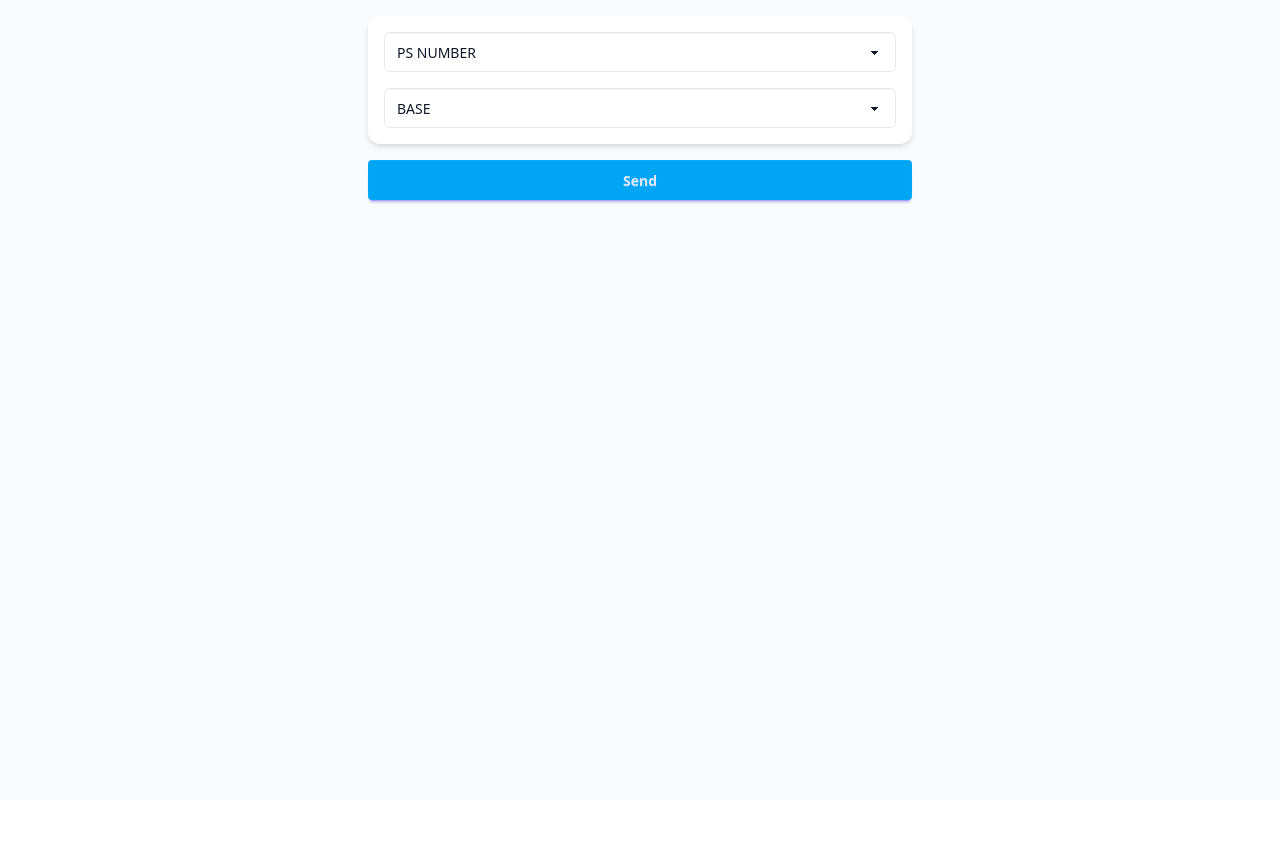
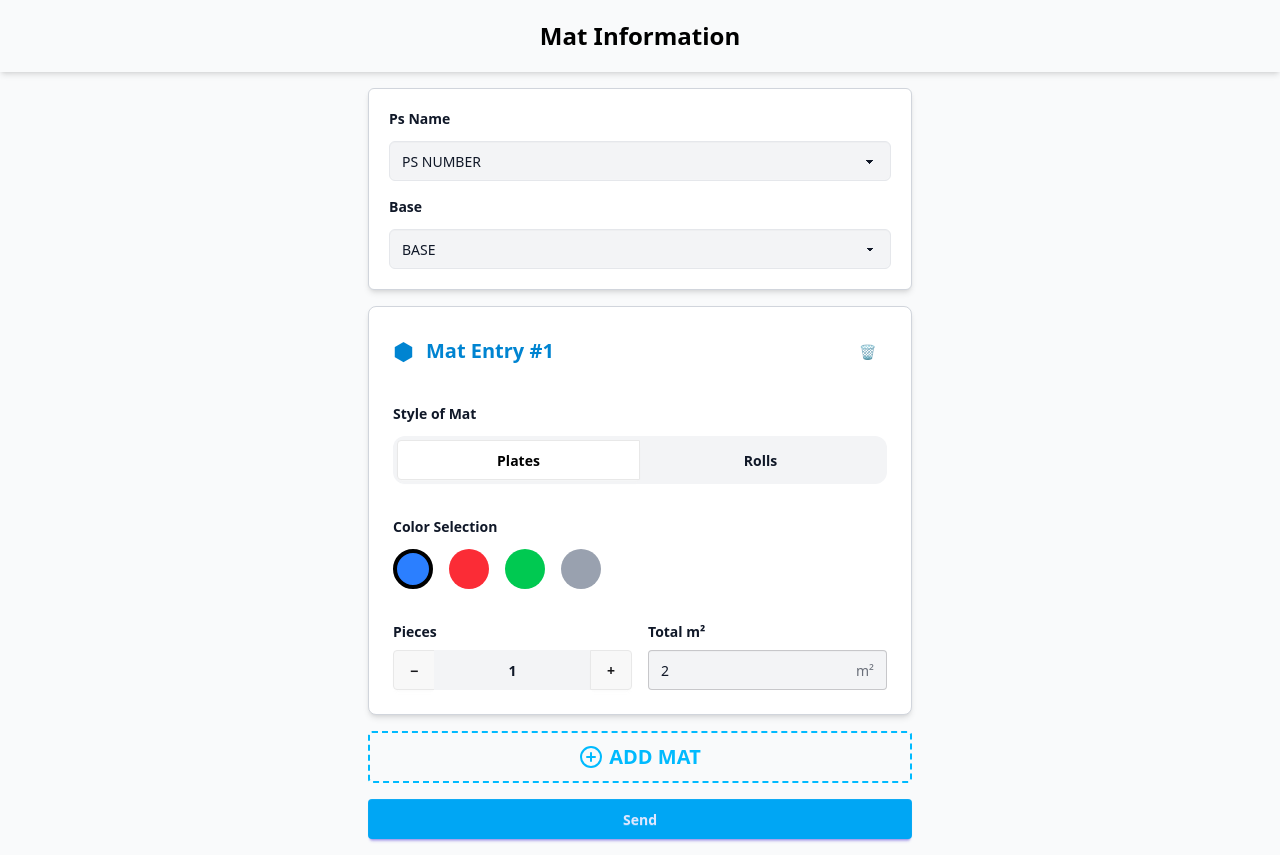
Before and after one commit to tehuanmelo/mat-form-app, a React (Vite) app: page / in a window 1280 px wide. Before the commit the page ends 800 px from the top, so only its background shows below. Built offline with nearby package versions, Linux system fonts and the light colour scheme.

Commit message:
added mat information

```diff
--- a/package.json
+++ b/package.json
@@ -11,6 +11,7 @@
   },
   "dependencies": {
     "@tailwindcss/vite": "^4.1.18",
+    "lucide-react": "^0.563.0",
     "react": "^19.2.0",
     "react-dom": "^19.2.0",
     "react-hot-toast": "^2.6.0",
--- a/src/components/Form.jsx
+++ b/src/components/Form.jsx
@@ -2,74 +2,102 @@ import { useState } from "react";
 import { coaches, bases } from "../constants.js";
 import useDataSubmit from "../hooks/useDataSubmit.js";
 import toast from "react-hot-toast";
+import MatEntry from "./MatEntry.jsx";
+import SenderCard from "./SenderCard.jsx";
+import MatEntries from "./MatEntries.jsx";
 
 export default function Form() {
-  const [form, setForm] = useState({
+  const [data, setData] = useState({
     psName: "",
     base: "",
   });
 
-  const { submit, loading} = useDataSubmit();
+  const { submit, loading } = useDataSubmit();
 
   function handleChange(e) {
     const { name, value } = e.target;
-    setForm((prev) => ({ ...prev, [name]: value }));
-    console.log(value);
+    setData((prev) => ({ ...prev, [name]: value}));
+  }
+
+  // ***************  HANDLE MAT FUNCTIONS *****************
+  // ***********************************************
+
+  const newMat = () => {
+    return {
+      id: crypto.randomUUID(),
+      style: "plate",
+      color: "blue",
+      pieces: 1,
+    };
+  };
+  const [mats, setMats] = useState([newMat()]);
+
+  function removeMat(id) {
+    setMats((prev) => prev.filter((item) => item.id !== id));
+  }
+
+  function addMat(id, patch) {
+    setMats((prev) =>
+      prev.map((item) => (item.id === id ? { ...item, ...patch } : item)),
+    );
+  }
+
+  // ***********************************************
+  // ***********************************************
+
+//   VALIDDATIONS **********
+function validateForm() {
+    if (!data.psName) return "Enter Ps and Name"
+    if (!data.base) return "Enter Base"
+    if (!mats.length) return "Enter at least one mat"
+    for (const mat of mats) {
+        if (mat.pieces <= 0) return "Enter at least one piece of mat"
+    }
 }
 
   async function handleSubmit(e) {
     e.preventDefault();
     try {
-      await submit(form);
-      setForm({ psName: "", base: "" });
+      //   await submit(data);
+      const error = validateForm()
+      if (error) throw new Error(error)
+      const payload = {
+        ...data,
+        mats: [...mats]
+      }
+      console.log(payload);
+      setData({ psName: "", base: ""});
+      setMats([newMat()])
       toast.success("Form submited.");
     } catch (error) {
-        toast.error(error.message)
+      toast.error(error.message);
     }
   }
 
   return (
+    <div className="w-full flex flex-col items-center">
+      <div className="sticky text-black p-5 shadow-md flex justify-center items-center text-2xl font-semibold w-full">
+        Mat Information
+      </div>
+
       <form
         onSubmit={handleSubmit}
         className="max-w-xl w-full flex flex-col gap-4 p-4"
       >
-      <div className="p-4 bg-white shadow-md rounded-xl text-gray-900 flex flex-col gap-4  border-gray-200">
-        <select
-          name="psName"
-          value={form.psName}
-          onChange={handleChange}
-          className="select select-bordered w-full bg-white rounded-md border border-gray-200"
-        >
-          <option value="" disabled={true}>
-            PS NUMBER
-          </option>
-          {coaches.map((coach) => (
-            <option key={coach.code} value={`${coach.code} ${coach.name}`}>
-              {coach.code} {coach.name}
-            </option>
-          ))}
-        </select>
+        <SenderCard onChange={handleChange} data={data} />
 
-        <select
-          name="base"
-          value={form.base}
-          onChange={handleChange}
-          className="select select-bordered w-full bg-white rounded-md border border-gray-200"
-        >
-          <option value="" disabled={true}>
-            BASE
-          </option>
-          {bases.map((base) => (
-            <option key={base} value={base}>
-              {base}
-            </option>
-          ))}
-        </select>
-      </div>
+        <MatEntries
+          mats={mats}
+          setMats={setMats}
+          newMat={newMat}
+          removeMat={removeMat}
+          addMat={addMat}
+        />
 
         <button className="btn btn-primary bg-sky-500 border-none">
           {loading ? <span className="loading loading-spinner" /> : "Send"}
         </button>
       </form>
+    </div>
   );
 }
--- /dev/null
+++ b/src/components/MatEntries.jsx
@@ -0,0 +1,28 @@
+import MatEntry from "./MatEntry";
+import { CirclePlus } from "lucide-react";
+
+function MatEntries({ mats, setMats, newMat, removeMat, addMat }) {
+  return (
+    <>
+      {mats.map((mat, idx) => (
+        <MatEntry
+          key={mat.id}
+          index={idx + 1}
+          onRemove={removeMat}
+          onChange={addMat}
+          entry={mat}
+        />
+      ))}
+      <button
+        type="button"
+        className="btn btn-dash btn-info py-6 text-xl border-2"
+        onClick={() => setMats((prev) => [...prev, newMat()])}
+      >
+        <CirclePlus />
+        ADD MAT
+      </button>
+    </>
+  );
+}
+
+export default MatEntries;
--- /dev/null
+++ b/src/components/MatEntry.jsx
@@ -0,0 +1,137 @@
+
+const COLORS = [
+  { key: "blue", class: "bg-blue-500" },
+  { key: "red", class: "bg-red-500" },
+  { key: "green", class: "bg-green-500" },
+  { key: "gray", class: "bg-gray-400" },
+];
+
+function MatEntry({ index = 1, onRemove, onChange, entry }) {
+  // states locais do card
+  const style = entry.style;
+  const color = entry.color;
+  const pieces = entry.pieces;
+
+  // exemplo simples de cálculo
+
+  function calcultateSize() {
+    const size = style == "plate" ? 2 : 12;
+    const totalM2 = pieces * size; // só pra visual agora
+    return totalM2;
+  }
+
+  return (
+    <div className="card bg-white shadow-md border border-gray-300 text-gray-900">
+      <div className="card-body space-y-6">
+        {/* HEADER */}
+        <div className="flex items-center justify-between">
+          <div className="flex items-center gap-3 text-sky-600">
+            <span className="text-2xl">⬢</span>
+            <h2 className="text-xl font-bold">Mat Entry #{index}</h2>
+          </div>
+
+          <button
+            type="button"
+            className="btn btn-ghost btn-square text-error"
+            onClick={() => onRemove(entry.id)}
+          >
+            🗑️
+          </button>
+        </div>
+
+        {/* STYLE OF MAT */}
+        <div>
+          <p className="text-md font-bold mb-3">Style of Mat</p>
+
+          <div className="join w-full bg-gray-100 rounded-xl p-1">
+            <button
+              type="button"
+              className={`btn join-item w-1/2 ${
+                style === "plate" ? "bg-white text-black" : "btn-ghost"
+              }`}
+              onClick={() => onChange(entry.id, { style: "plate" })}
+            >
+              Plates
+            </button>
+
+            <button
+              type="button"
+              className={`btn join-item w-1/2 ${
+                style === "roll" ? "bg-white text-black" : "btn-ghost"
+              }`}
+              onClick={() => onChange(entry.id, { style: "roll" })}
+            >
+              Rolls
+            </button>
+          </div>
+        </div>
+
+        {/* COLOR SELECTION */}
+        <div>
+          <p className="text-md font-bold mb-3">Color Selection</p>
+
+          <div className="flex gap-4">
+            {COLORS.map((c) => (
+              <button
+                key={c.key}
+                type="button"
+                onClick={() => onChange(entry.id, { color: c.key })}
+                className={`w-10 h-10 rounded-full border-4 ${c.class}
+                  ${color === c.key ? "border-black" : "border-transparent"}
+                `}
+              />
+            ))}
+          </div>
+        </div>
+
+        {/* PIECES + TOTAL */}
+        <div className="grid grid-cols-2 gap-4">
+          <div>
+            <p className="text-md font-bold mb-2">Pieces</p>
+
+            <div className="join w-full">
+              <button
+                type="button"
+                className="btn join-item"
+                onClick={() =>
+                  onChange(entry.id, {
+                    pieces: (Math.max(0, pieces - 1)),
+                  })
+                }
+              >
+                −
+              </button>
+
+              <div className="join-item flex-1 flex items-center justify-center bg-gray-100 font-bold">
+                {pieces}
+              </div>
+
+              <button
+                type="button"
+                className="btn join-item"
+                onClick={() =>
+                  onChange(entry.id, {
+                    pieces: pieces + 1,
+                  })
+                }
+              >
+                +
+              </button>
+            </div>
+          </div>
+
+          <div>
+            <p className="text-md font-bold mb-2">Total m²</p>
+
+            <label className="bg-gray-100 input input-bordered flex items-center gap-2">
+              <input value={calcultateSize()} readOnly className="grow bg-transparent" />
+              <span className="opacity-60">m²</span>
+            </label>
+          </div>
+        </div>
+      </div>
+    </div>
+  );
+}
+
+export default MatEntry;
--- /dev/null
+++ b/src/components/SenderCard.jsx
@@ -0,0 +1,47 @@
+import { coaches, bases } from "../constants.js";
+
+function SenderCard({ onChange, data }) {
+  return (
+    <div className="p-5 bg-white shadow-md rounded-md border border-gray-300 text-gray-900 flex flex-col gap-4">
+      <div>
+        <p className="mb-3 font-semibold text-sm">Ps Name</p>
+        <select
+          name="psName"
+          value={data.psName}
+          onChange={onChange}
+          className="select select-bordered w-full bg-gray-100 rounded-md border border-gray-200"
+        >
+          <option value="" disabled={true}>
+            PS NUMBER
+          </option>
+          {coaches.map((coach) => (
+            <option key={coach.code} value={`${coach.code} ${coach.name}`}>
+              {coach.code} {coach.name}
+            </option>
+          ))}
+        </select>
+      </div>
+
+      <div>
+        <p className="mb-3 font-semibold text-sm">Base</p>
+        <select
+          name="base"
+          value={data.base}
+          onChange={onChange}
+          className="select select-bordered w-full bg-gray-100 rounded-md border border-gray-200"
+        >
+          <option value="" disabled={true}>
+            BASE
+          </option>
+          {bases.map((base) => (
+            <option key={base} value={base}>
+              {base}
+            </option>
+          ))}
+        </select>
+      </div>
+    </div>
+  );
+}
+
+export default SenderCard;
```
Also changed, not shown: 1 other file (tests, documents, lock files or other folders). Lines whose indentation alone changed are shown as unchanged.
